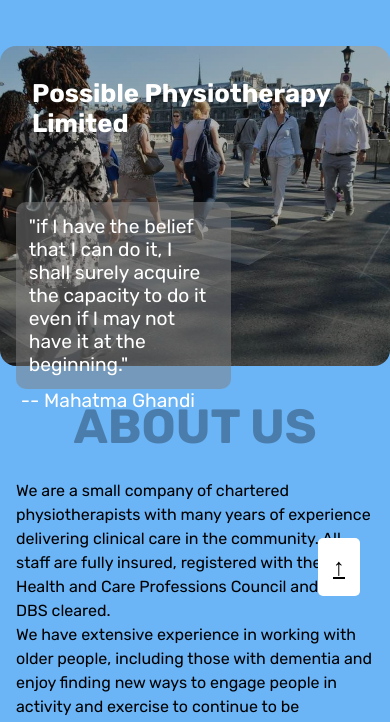
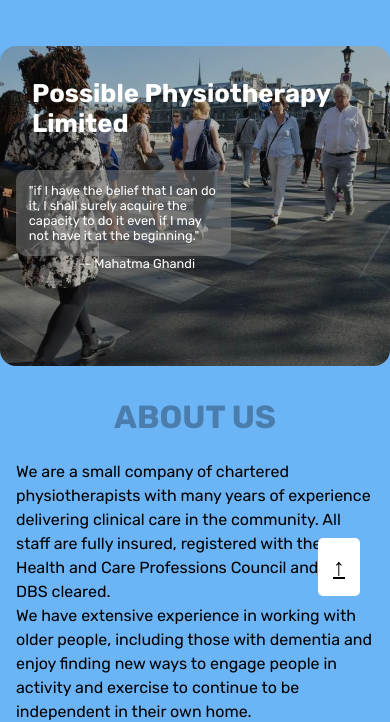
Before and after one commit to Lexymma/possible_physiotherapy_project, a plain HTML site: page index.html in a window 390 px wide. Shown: the part 118-840 px from the top of the page. Drawn offline with nearby package versions, Linux system fonts and the light colour scheme.

Commit message:
optimizing visual and functionality

```diff
--- a/index.html
+++ b/index.html
@@ -1,6 +1,5 @@
 <!DOCTYPE html>
 <html lang="en">
-
   <head>
     <meta charset="UTF-8">
     <meta http-equiv="X-UA-Compatible" content="IE=edge">
@@ -14,7 +13,7 @@
     <meta property="og:title" content="Possible physiotherapy">
     <meta property="og:type" content="website">
     <meta property="og:image" content="assets/PT-logo.jpg">
-  <meta property="og:url" content="#">
+    <meta property="og:url" content="https://possiblephysiotherapy.netlify.app/">
     <meta property="og:description" content="Possible physiotherap: A private physiotherapy service for everyone">
     <meta property="og:locale" content="en_US">
     <meta property="og:site_name" content="Possible Physiotherapy">
@@ -26,12 +25,11 @@
 
     <link rel="icon" href="assets/PT-logo.jpg" />
     <link rel="apple-touch-icon" href="assets/PT-logo.jpg" />
-
+    <link rel="manifest" href="manifest.webmanifest" />
 
     <link rel="stylesheet" href="styles.css">
     <script defer src="/script.js"></script>
   </head>
-
   <body>
     <div class="page-container">
     <header class="header" id="#">
@@ -201,7 +199,7 @@
       <section id="contact-us" class="contact-section">
         <h3>Contact Us</h3>
         <div class="contact-section-box">
-        <form class="form" action="#" method="POST">
+          <form class="form" name="contact-us" netlify>
             <h3 id="contact-us">Leave us a Message:</h3>
             <div>
               <label for="fname">First Name:</label>
@@ -245,7 +243,7 @@
                 <a href="https://www.facebook.com/profile.php?id=100088413892477"
                 target="_blank"
                 >
-                <img src="https://img.icons8.com/color/54/null/facebook.png" />
+                  <img src="https://img.icons8.com/color/54/null/facebook.png"/>
                   <p>Facebook</p>
                 </a>
 
--- a/script.js
+++ b/script.js
@@ -47,7 +47,12 @@
     if (href !== "#" && href.startsWith("#")) {
       const sectionEl = document.querySelector(href);
       console.log(sectionEl);
-      sectionEl.scrollIntoView({ behavior: "smooth" });
+      sectionEl.scrollIntoView({ behavior: "smooth",
+      block: "start"
+     });
+    }
+    if (href !== "#" && href.startsWith("https:")) {
+       window.open(href);
     }
 
     //close mobile navigation
@@ -55,3 +60,22 @@
       headerEl.classList.toggle("nav-open");
   });
 });
+
+// Fixing flexbox gap property missing in some Safari versions...
+function checkFlexGap() {
+  var flex = document.createElement("div");
+  flex.style.display = "flex";
+  flex.style.flexDirection = "column";
+  flex.style.rowGap = "1px";
+
+  flex.appendChild(document.createElement("div"));
+  flex.appendChild(document.createElement("div"));
+
+  document.body.appendChild(flex);
+  var isSupported = flex.scrollHeight === 1;
+  flex.parentNode.removeChild(flex);
+  console.log(isSupported);
+
+  if (!isSupported) document.body.classList.add("no-flexbox-gap");
+}
+checkFlexGap();
--- a/styles.css
+++ b/styles.css
@@ -722,8 +722,13 @@
     margin: 0.1rem;
   }
 
+  figcaption {
+    font-size: 0.8rem;
+  }
+
   blockquote {
-    width: 60%
+    width: 60%;
+    font-size: 0.8rem;
   }
 
   .about-us-box > p {
@@ -762,6 +767,9 @@
     font-size: 1rem;
   }
 
+  .footer-box {
+    gap: 5rem;
+  }
 
   .footer div p {
     font-size: 0.8rem;
@@ -769,3 +777,24 @@
     /* color: rgb(51, 51, 51, 0.5); */
   }
 }
+
+/* Smallest screens */
+@media screen and (max-width: 450px) {
+  figure {
+    margin-top: 2rem;
+  }
+
+  /* figcaption {
+    font-size: 0.6rem;
+  }
+
+  blockquote {
+    width: 60%;
+    font-size: 0.6rem;
+  } */
+
+  .contact-section > h3, article h2 {
+    font-size: 2rem;
+  }
+
+}
```
Lines whose indentation alone changed are shown as unchanged.
